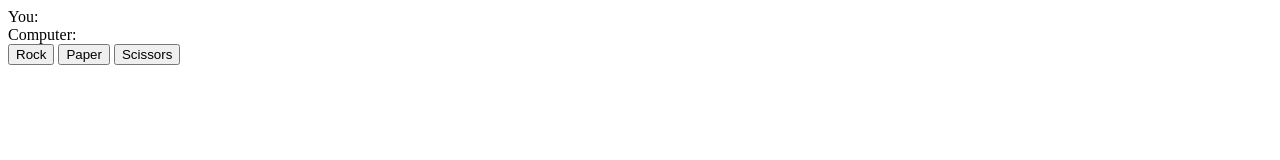
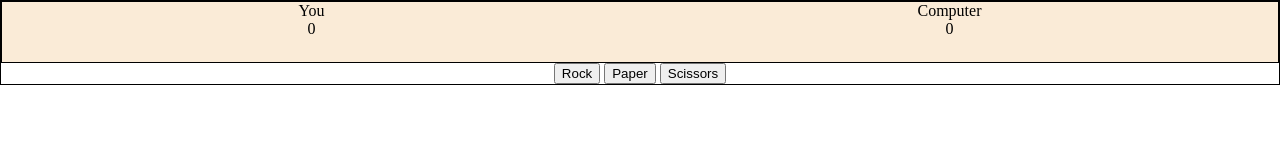
Before and after one commit to pidoras-arch/Rock-Paper-Scissors, a plain HTML site: page index.html in a window 1280 px wide. Drawn offline with Linux system fonts and the light colour scheme.

Commit message:
Desgin and style the scoreBoard
which is the header of our page we've added names for user and computer
and a score for each one

```diff
--- a/index.html
+++ b/index.html
@@ -4,16 +4,22 @@
     <meta charset="UTF-8">
     <meta name="viewport" content="width=device-width, initial-scale=1.0">
     <title>Document</title>
+    <link rel="stylesheet" href="style.css">
     <script src="script.js" defer></script>
 </head>
 <body>
-    <div class = "headerContainer">
-        <div class = "scoreBoard">
-            <div id = "userScore">You: </div>
-            <div id = "computerScore">Computer: </div>
+    <div class="bodyContainer">
+        <dev class = "scoreBoard">
+            <div class = "user">
+                <div id = "userName">You</div>
+                <div id = "userScore">0</div>
             </div>
+            <div class = "computer">
+                <div id = "computerName">Computer</div>
+                <div id = "computerScore">0</div>
             </div>
-    <div class = "bodyContainer">
+        </dev>
+        <div class = "playArea">
             <div class = "userChoice">
                 <button id = "rock">Rock</button>
                 <button id = "paper">Paper</button>
--- /dev/null
+++ b/style.css
@@ -0,0 +1,24 @@
+*{
+    margin: 0;
+}
+.bodyContainer{
+    background-color: white;
+    display: flex;
+    flex-direction: column;
+    border: solid 1px;
+}
+.scoreBoard{
+    background-color: antiquewhite;
+    border: solid 1px;
+    display: flex;
+    justify-content: space-around;
+    height: 60px;
+}
+.user, .computer{
+    display: flex;
+    flex-direction: column;
+    align-items: center;
+}
+.playArea{
+    align-self: center;
+}
```
Lines whose indentation alone changed are shown as unchanged.
